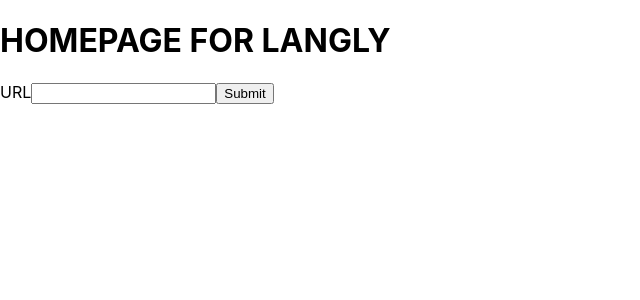
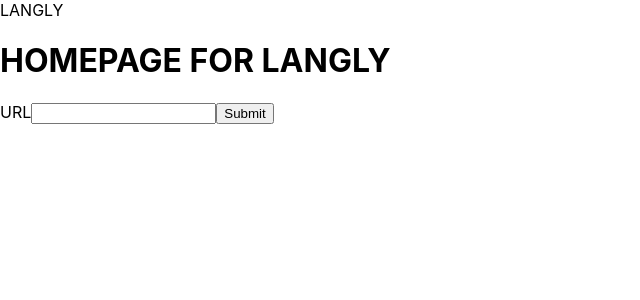
Before and after one commit to NickFriedland/langly-react-fe, a React (Create React App) app: page / in a window 1280 px wide. Shown: the top 300 px of the page, without its empty margins (0-640 px from the left). Built offline with nearby package versions, Linux system fonts and the light colour scheme.

Commit message:
Updated Nav bar and comments

```diff
--- a/src/NavBar.js
+++ b/src/NavBar.js
@@ -4,7 +4,9 @@ import React, { Component } from 'react';
 
 class NavBar extends Component {
   render() {
-    return <div className='NavBar' />;
+    return <div className='NavBar'>
+    	LANGLY
+    </div>;
   }
 
   state = {};
--- a/src/Routes.js
+++ b/src/Routes.js
@@ -7,6 +7,7 @@ import Login from './Login.js';
 import ReadingLevel from './ReadingLevel.js';
 import ArticleInput from './ArticleInput.js';
 import TextResult from './TextResult.js';
+import NavBar from './NavBar.js';
 
 
 class Routes extends Component {
@@ -14,6 +15,7 @@ class Routes extends Component {
       // console.log('ROUTE PROPS', this.props);
       return (
         <div className="Routes">
+          <NavBar />
           <Switch>
             <Route
               exact
```
Also changed, not shown: package.json (+5 -3 lines), src/ArticleInput.js (+7 -6 lines), 1 other file (tests, documents, lock files or other folders).
